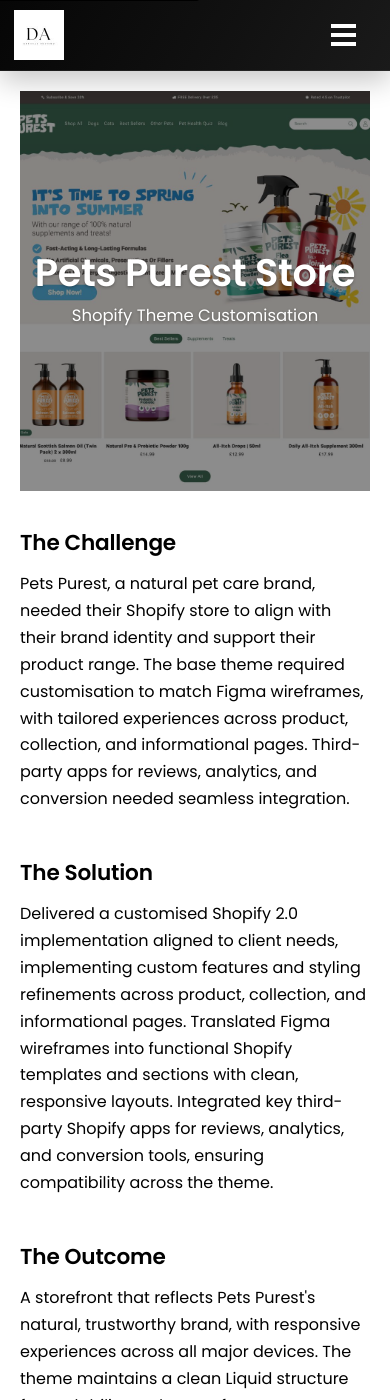
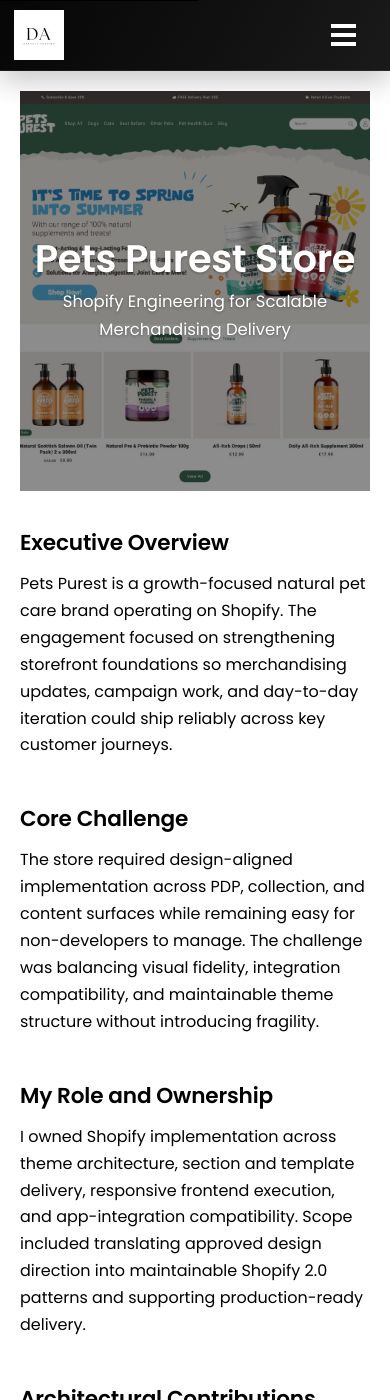
Before and after one commit to DanielleChantee/daniellechantee.github.io, a Jekyll site: the page built from projects/pets-purest.html, in a window 390 px wide and 1400 px high. Built offline with Jekyll 4.4.1, drawn with Linux system fonts in a browser that asks for light colours; some of the changed text lies outside the part shown.

Commit message:
Upgrade case-study framing and services offer structure

```diff
--- a/contact.html
+++ b/contact.html
@@ -1,6 +1,6 @@
 ---
 layout: default
-title: Contact | Full-Stack Shopify Plus Contractor Fit Check
+title: Contact | Shopify Plus Engineering Fit Check
 description: Contact Danielle Adeyemo for a technical fit check on Shopify Plus scope, including theme architecture, app integrations, checkout functions, and implementation delivery.
 permalink: /contact/
 image: /images/profile-picture.jpeg
--- a/index.html
+++ b/index.html
@@ -485,7 +485,7 @@
         <div class="service-item">
           <h2 class="service-heading">Shopify Plus Implementation</h2>
           <p class="service-paragraph">
-            Full-stack Shopify implementation for complex storefront
+            Shopify implementation for complex storefront
             requirements, including app integrations, metafields/metaobjects,
             and checkout function logic with maintainable delivery standards.
           </p>
--- a/projects/pets-purest.html
+++ b/projects/pets-purest.html
@@ -1,7 +1,7 @@
 ---
 layout: default
-title: Pets Purest Store | Shopify Theme Customisation
-description: Delivered a customised Shopify 2.0 implementation for Pets Purest, including custom features, responsive layouts, and third-party app integrations.
+title: Pets Purest | Shopify Plus Engineering Case Study
+description: Shopify engineering for Pets Purest focused on reliable theme architecture, integration-aware implementation, and scalable merchandising delivery.
 image: /images/pets-purest-image-square.jpg
 type: website
 permalink: /projects/pets-purest/
@@ -13,35 +13,73 @@
     style="background-image: url('{{ '/images/pets-purest-image-square.jpg' | relative_url }}');"
   >
     <h1>Pets Purest Store</h1>
-    <p>Shopify Theme Customisation</p>
+    <p>Shopify Engineering for Scalable Merchandising Delivery</p>
   </div>
   <div class="project-content case-study">
-    <h2>The Challenge</h2>
+    <h2>Executive Overview</h2>
     <p>
-      Pets Purest, a natural pet care brand, needed their Shopify store to align
-      with their brand identity and support their product range. The base theme
-      required customisation to match Figma wireframes, with tailored experiences
-      across product, collection, and informational pages. Third-party apps for
-      reviews, analytics, and conversion needed seamless integration.
+      Pets Purest is a growth-focused natural pet care brand operating on
+      Shopify. The engagement focused on strengthening storefront foundations so
+      merchandising updates, campaign work, and day-to-day iteration could ship
+      reliably across key customer journeys.
     </p>
 
-    <h2>The Solution</h2>
+    <h2>Core Challenge</h2>
     <p>
-      Delivered a customised Shopify 2.0 implementation aligned to client needs, implementing
-      custom features and styling refinements across product, collection, and
-      informational pages. Translated Figma wireframes into functional Shopify
-      templates and sections with clean, responsive layouts. Integrated key
-      third-party Shopify apps for reviews, analytics, and conversion tools,
-      ensuring compatibility across the theme.
+      The store required design-aligned implementation across PDP, collection,
+      and content surfaces while remaining easy for non-developers to manage.
+      The challenge was balancing visual fidelity, integration compatibility,
+      and maintainable theme structure without introducing fragility.
     </p>
 
-    <h2>The Outcome</h2>
+    <h2>My Role and Ownership</h2>
     <p>
-      A storefront that reflects Pets Purest's natural, trustworthy brand, with
-      responsive experiences across all major devices. The theme maintains a clean
-      Liquid structure for scalability and ease of content management. App
-      integrations work seamlessly, and the client can manage content without
-      ongoing developer support for routine updates.
+      I owned Shopify implementation across theme architecture, section and
+      template delivery, responsive frontend execution, and app-integration
+      compatibility. Scope included translating approved design direction into
+      maintainable Shopify 2.0 patterns and supporting production-ready delivery.
+    </p>
+
+    <h2>Architectural Contributions</h2>
+    <h3>Theme and Content Architecture</h3>
+    <ul>
+      <li>Implemented reusable Shopify 2.0 sections and templates across product, collection, and informational pages.</li>
+      <li>Aligned storefront implementation with brand design direction while preserving editor usability.</li>
+      <li>Structured Liquid and theme settings for scalable updates without repeated code changes.</li>
+    </ul>
+
+    <h3>Integration-Aware Implementation</h3>
+    <ul>
+      <li>Integrated third-party tooling for reviews, analytics, and conversion support within the core theme experience.</li>
+      <li>Ensured compatibility between app layers and custom theme behaviour across major user journeys.</li>
+    </ul>
+
+    <h3>Responsive and Conversion-Aware Delivery</h3>
+    <ul>
+      <li>Delivered consistent responsive behaviour across device classes and core browse-to-buy paths.</li>
+      <li>Balanced design fidelity with performance-aware implementation decisions to support conversion stability.</li>
+    </ul>
+
+    <h2>Business and Commercial Outcomes</h2>
+    <p>
+      The outcome was a more resilient storefront foundation: faster
+      merchandising updates, stronger consistency across page types, and
+      improved day-to-day manageability for the internal team without relying
+      on continuous developer intervention for routine content changes.
+    </p>
+
+    <h2>Why This Matters</h2>
+    <p>
+      Growth brands need implementation that supports marketing and
+      merchandising velocity without sacrificing quality. This engagement shows
+      Shopify engineering focused on maintainable structure, integration
+      awareness, and reliable execution under live trading conditions.
+    </p>
+
+    <h2>Notes</h2>
+    <p>
+      This case study highlights representative implementation scope and is not
+      an exhaustive list of all delivered work.
     </p>
     <p>
       Related services:
--- a/services.html
+++ b/services.html
@@ -1,7 +1,7 @@
 ---
 layout: default
-title: Services | Full-Stack Shopify Plus Development
-description: Full-stack Shopify Plus development services covering theme architecture, app integrations, checkout functions, metafields/metaobjects, and conversion-aware frontend implementation.
+title: Services | Shopify Plus Engineering
+description: Shopify Plus engineering services covering theme architecture, app integrations, checkout functions, metafields/metaobjects, and conversion-aware frontend implementation.
 permalink: /services/
 image: /images/profile-picture.jpeg
 type: website
@@ -11,7 +11,7 @@
 <div class="client-work-image-banner image-banner">
   <div class="image-banner-content">
     <h1 >Services</h1>
-    <h2>Full-stack Shopify implementation for complex ecommerce teams</h2>
+    <h2>Shopify engineering for complex ecommerce teams</h2>
   </div>
 </div>
 
@@ -36,41 +36,55 @@
 <!-- SERVICE OFFERINGS -->
 <div class="about about-features content-section">
   <div class="content">
-    <h2>Core Services</h2>
+    <h2>Core Engagements</h2>
   </div>
   <div class="service-features services-page-features">
     <div class="service-item">
-      <h3 class="service-heading">Scalable Architecture</h3>
+      <h3 class="service-heading">Shopify Plus Build and Architecture</h3>
       <p class="service-paragraph">
-        Building systems designed for growth. Architecture decisions that support
-        long-term extensibility and maintainability, not short-term fixes. Custom
-        Liquid sections, metafields, and schema-driven content that evolves with
-        your business.
+        <strong>Best for:</strong> New builds, major redesigns, and complex
+        storefront re-platforming.
+      </p>
+      <p class="service-paragraph">
+        <strong>Typical scope:</strong> Theme architecture, reusable
+        section/template systems, metafield/metaobject modelling, and
+        integration-ready implementation.
+      </p>
+      <p class="service-paragraph">
+        <strong>Delivery model:</strong> Defined milestone delivery with clear
+        technical ownership from scoping through production readiness.
       </p>
     </div>
     <div class="service-item">
-      <h3 class="service-heading">Performance-Led Development</h3>
+      <h3 class="service-heading">Conversion and Reliability Stabilisation</h3>
       <p class="service-paragraph">
-        Frontend development focused on Core Web Vitals, Lighthouse scores, and
-        delivering fast, responsive experiences that convert. Performance audits,
-        optimisation, and mobile-first implementations.
+        <strong>Best for:</strong> Stores with friction in PLP/PDP/cart flows,
+        inconsistent variant behaviour, or release-related regressions.
+      </p>
+      <p class="service-paragraph">
+        <strong>Typical scope:</strong> Conversion-path hardening,
+        performance-aware frontend optimisation, integration conflict
+        resolution, and checkout-adjacent implementation fixes.
+      </p>
+      <p class="service-paragraph">
+        <strong>Delivery model:</strong> Focused sprint engagements to
+        stabilise revenue-critical journeys before major growth cycles.
       </p>
     </div>
     <div class="service-item">
-      <h3 class="service-heading">Shopify Plus Implementation</h3>
+      <h3 class="service-heading">Ongoing Implementation Partner</h3>
       <p class="service-paragraph">
-        Full-stack Shopify Plus implementation for complex storefront
-        requirements, including custom sections, app integrations,
-        metafields/metaobjects, checkout functions, and conversion-aware UX
-        refinements.
+        <strong>Best for:</strong> Product teams and agencies needing senior
+        Shopify engineering support embedded into ongoing roadmap delivery.
       </p>
-    </div>
-    <div class="service-item">
-      <h3 class="service-heading">Commerce Platform Solutions</h3>
       <p class="service-paragraph">
-        Focused on Shopify 2.0 themes, custom integrations, and system design
-        for established teams and growing brands. REST APIs, GraphQL, third-party
-        apps, and theme customisation.
+        <strong>Typical scope:</strong> Feature implementation, app/CMS
+        integration work, checkout function updates, and release-safe technical
+        iteration across live storefront systems.
+      </p>
+      <p class="service-paragraph">
+        <strong>Delivery model:</strong> Retained or sprint-based support with
+        consistent handover quality and clear communication.
       </p>
     </div>
   </div>
--- a/styles/work.css
+++ b/styles/work.css
@@ -837,11 +837,17 @@
 /* Services Page & Process Section */
 .service-features.services-page-features {
   display: grid;
-  grid-template-columns: repeat(2, 1fr);
+  grid-template-columns: repeat(3, minmax(0, 1fr));
   gap: 24px;
-  max-width: 900px;
+  max-width: 1200px;
   margin: 0 auto;
   padding: 24px 20px 0;
+}
+
+@media (max-width: 1024px) {
+  .service-features.services-page-features {
+    grid-template-columns: repeat(2, minmax(0, 1fr));
+  }
 }
 
 @media (max-width: 768px) {
```
Also changed, not shown: projects/tuplus.html (+60 -19 lines).
